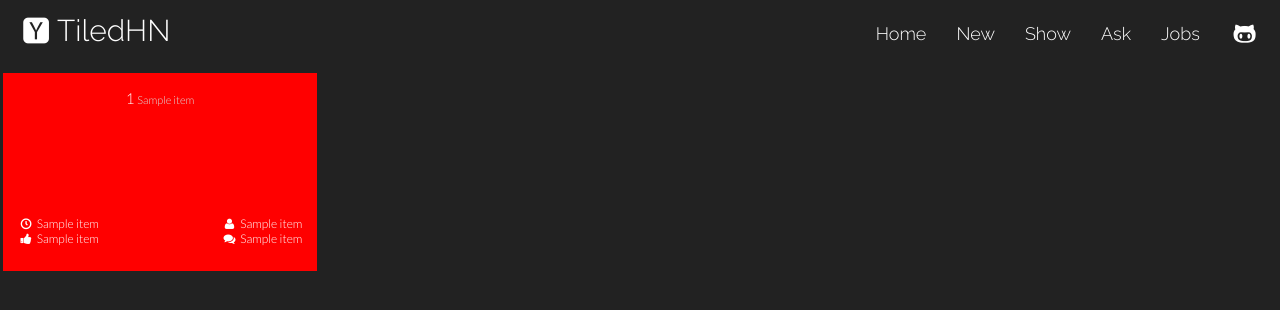
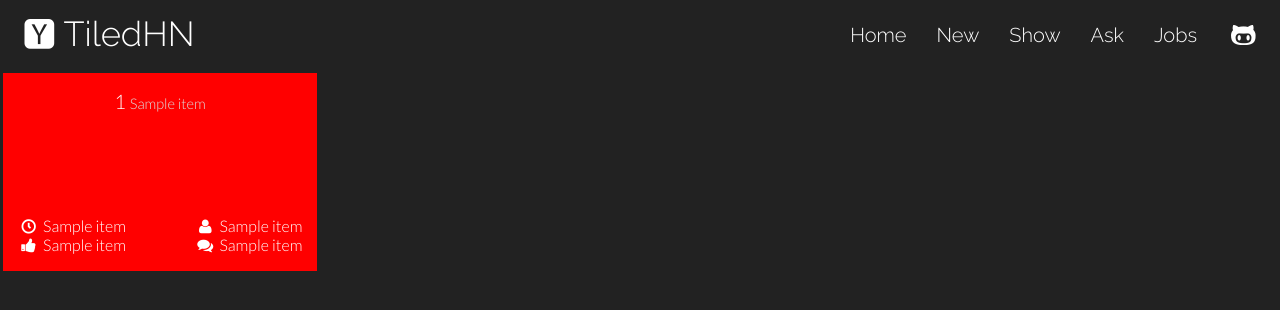
Before and after one commit to pbjr23/tiled-hn, a Flask app: template templates/index.html in a window 1280 px wide. Shown: the top 310 px of the page. Run offline with Flask 2, Linux system fonts and the light colour scheme; the template is opened without the code that fills it: most values are stand-ins (such as "Sample title", 1, 10 or a date in 2020).

Commit message:
changing fonts sizes

```diff
--- a/static/css/main.css
+++ b/static/css/main.css
@@ -9,7 +9,7 @@
 
 .name {
     float:left;
-    font-size: 30px;
+    font-size: 26pt;
     margin-top: 3px;
 }
 
@@ -19,7 +19,7 @@
 }
 .categories {
     padding: 8px 15px;
-    font-size: 18px;
+    font-size: 15pt;
 }
 
 ul {
@@ -54,7 +54,7 @@ li {
 .box {
     display: inline-block;
     background-color: red;
-    font-size: 15px;
+    font-size: 15pt;
     height: 185.41px;
     min-width: 94%;
     float: left;
@@ -190,7 +190,7 @@ li {
 .bottom {
     -moz-border-radius: 10px;
     border-radius: 10px;
-    font-size: 12px;
+    font-size: 12pt;
     height: 29%;
 }
 
@@ -237,7 +237,7 @@ img {
 
 .title-url {
     color: #DDDDDD;
-    font-size: 11px;
+    font-size: 11pt;
 }
 
 .footer {
@@ -246,7 +246,7 @@ img {
 }
 
 .next {
-    font-size: 18px;
+    font-size: 18pt;
     padding: 10px;
 }
 
```
